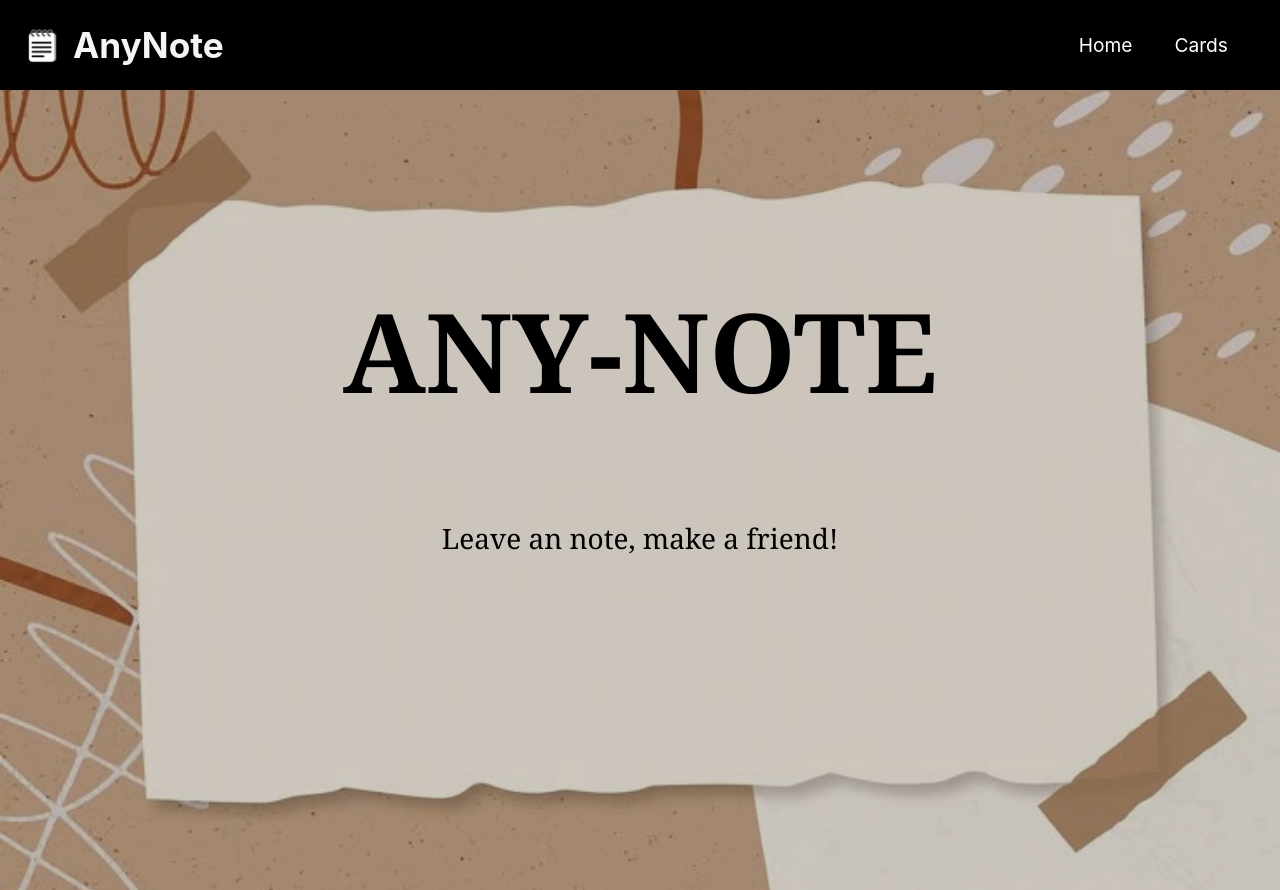
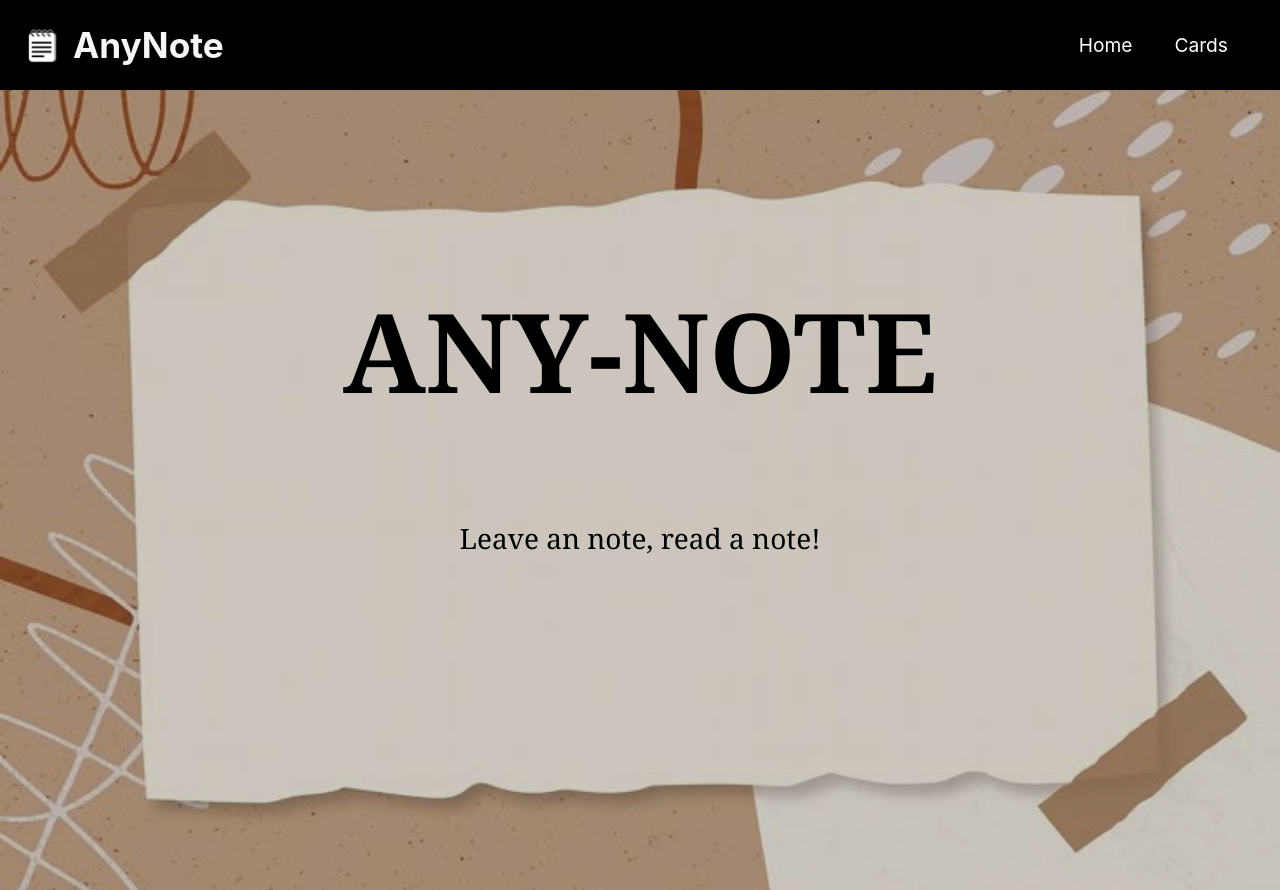
Before and after one commit to 108charlotte/AnyNote, a React (Create React App) app in the folder any-note/: page / in a window 1280 px wide. Built offline with nearby package versions, Linux system fonts and the light colour scheme.

Commit message:
bio change

```diff
--- a/any-note/src/Component/Hero.jsx
+++ b/any-note/src/Component/Hero.jsx
@@ -6,7 +6,7 @@ function Hero() {
     <div className='hero-container'>
         <div className='hero-content'>
             <h1>ANY-NOTE</h1>
-            <p> Leave an note, make a friend!</p>
+            <p> Leave an note, read a note!</p>
         </div>
     </div>
   )
```
